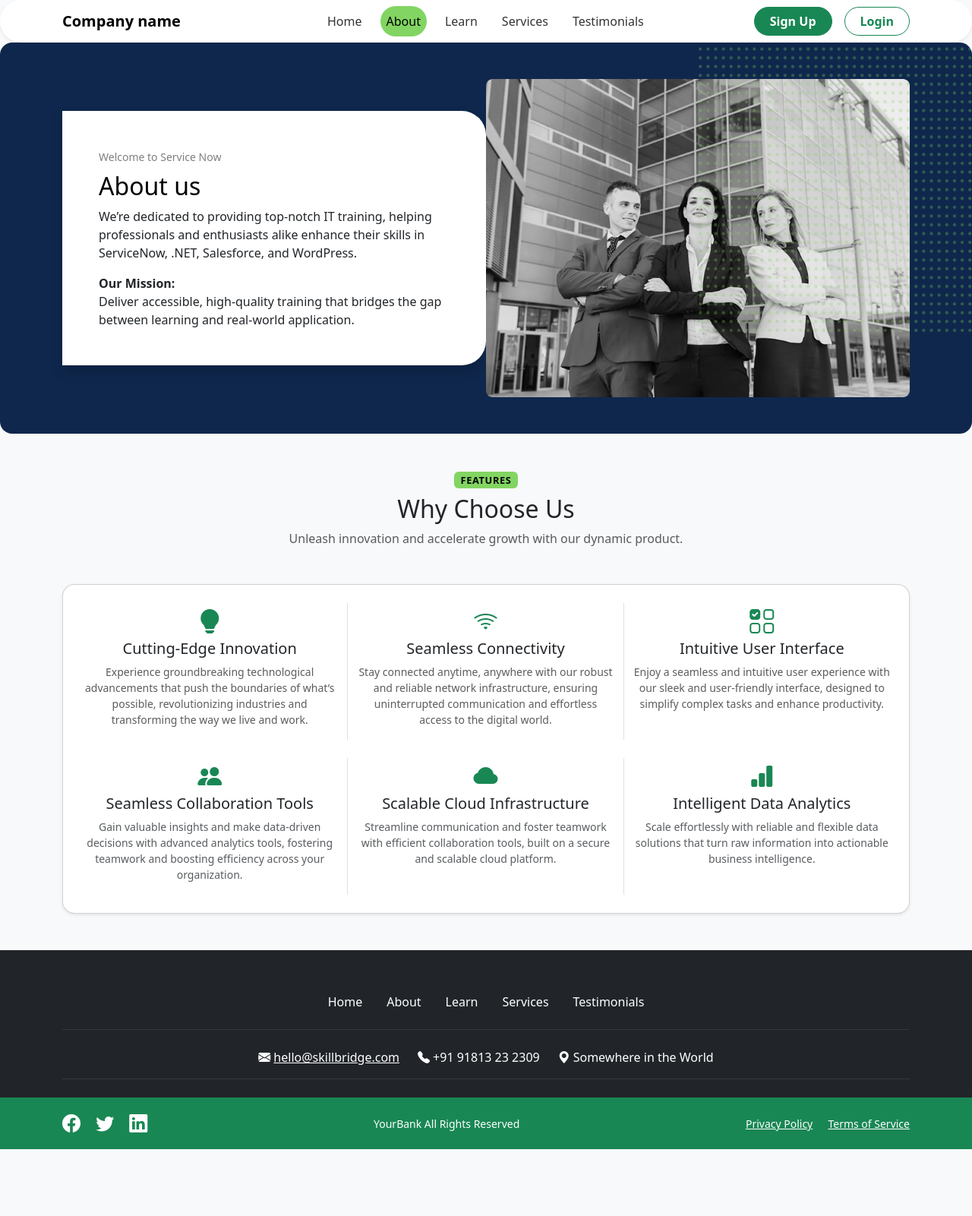
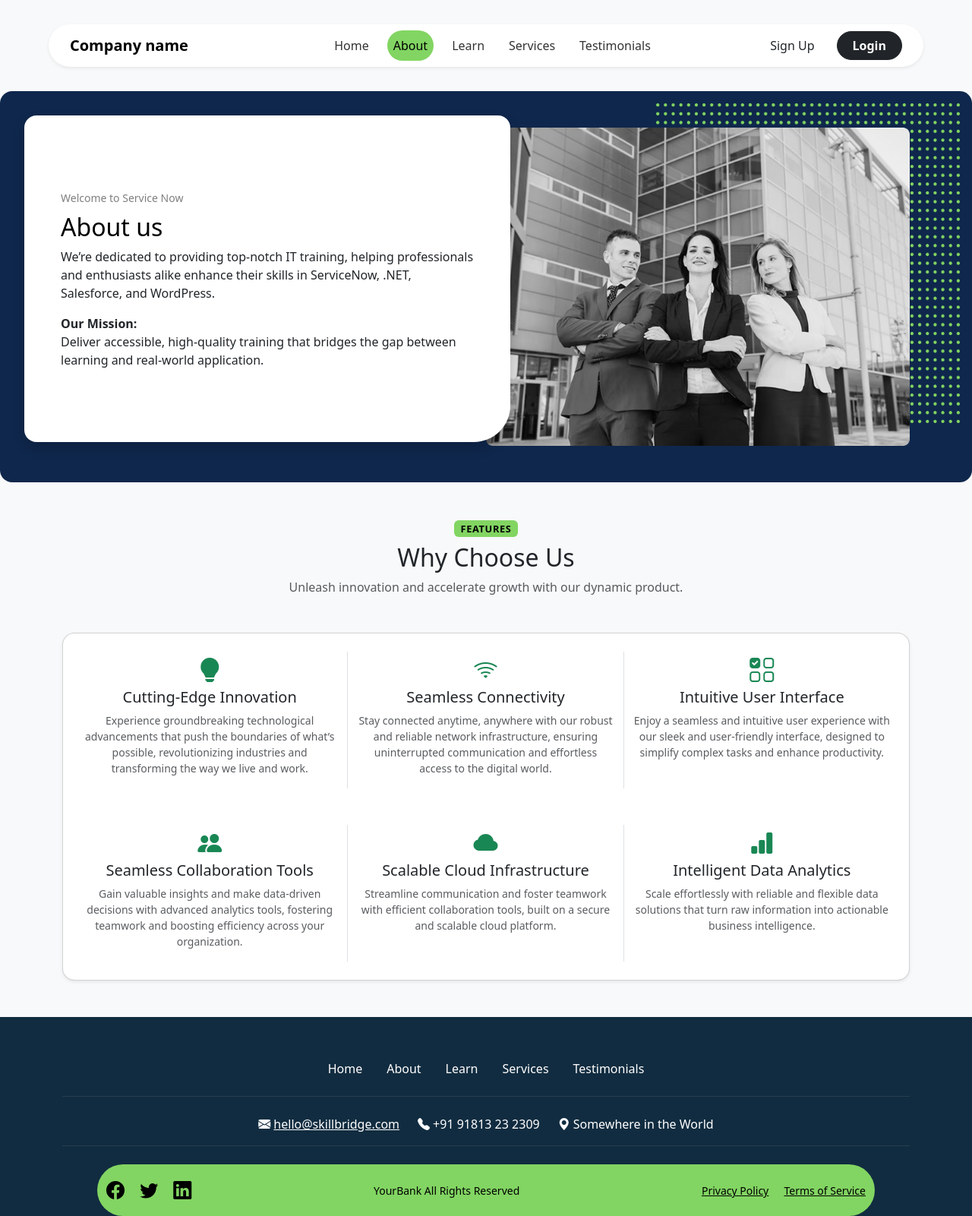
Before and after one commit to Lovesh1803/ServiceNowPortfWeb, a Django app: page /about/ in a window 1280 px wide. Shown: the whole page at 76% size. Before the commit the page ends 1513 px from the top, so only its background shows below. Run offline with Django 5.2, Linux system fonts and the light colour scheme.

Commit message:
UI fixes.

```diff
--- a/servicenowport/core/templates/core/about.html
+++ b/servicenowport/core/templates/core/about.html
@@ -16,26 +16,31 @@
   /* Pattern dots top-right */
   .pattern-dots {
     position: absolute;
-    top: 10px;
-    right: 10px;
+    top: 1rem;
+    right: 1rem;
     width: 400px;
-    opacity: .3;
-    transform: translate(50px, -50px);
+    z-index: 1;
+  }
+
+  .about-panel-cont{
+    position: absolute; left: 2rem; top: 2rem; z-index: 3;
+
   }
 
   /* White text panel (left) with only right corners rounded */
   .about-panel {
     background: #fff;
-    border-top-right-radius: 2rem;
-    border-bottom-right-radius: 2rem;
-    border-top-left-radius: 0;
-    border-bottom-left-radius: 0;
-    padding: 3rem;
+    border-top-right-radius: 1rem;
+    border-bottom-right-radius: 3rem;
+    border-top-left-radius: 1rem;
+    border-bottom-left-radius: 1rem;
+    padding: 6rem 3rem;
   }
 
   /* Ensure image covers the right half */
   #about-hero .col-image {
     padding: 0;
+    z-index: 2;
   }
   #about-hero .col-image img {
     display: block;
@@ -72,9 +77,9 @@
   <img src="{% static 'images/pattern-dots.png' %}" alt="" class="pattern-dots" />
 
   <div class="container">
-    <div class="row g-0 align-items-center">
+    <div class="row g-0 align-items-center" style="justify-content: flex-end;">
       <!-- Text panel -->
-      <div class="col-md-6">
+      <div class="col-md-6 about-panel-cont">
         <div class="about-panel shadow">
           <small class="text-black-50">Welcome to Service Now</small>
           <h2 class="mt-2 text-black">About us</h2>
@@ -108,7 +113,7 @@
 
   <div class="container">
     <div class="card p-4 shadow-sm">
-      <div class="row text-center gy-4">
+      <div class="row text-center gy-5">
         {% for feature in features_list %}
         <div class="col-md-4 feature-col">
           <i class="bi {{ feature.icon }} text-success fs-2 mb-2"></i>
--- a/servicenowport/templates/base.html
+++ b/servicenowport/templates/base.html
@@ -28,16 +28,17 @@
       .navbar-custom {
         background: #fff;
         border-radius: 50px;
-  padding: .5rem 1rem;
+        padding: 0.5rem 1rem;
+        margin: 2rem 4rem;
       }
       .navbar-custom .navbar-nav {
         gap: 1rem;
       }
       .navbar-custom .nav-link {
         color: #333;
-  padding: .5rem 2rem;
+        padding: 0.5rem 2rem;
         border-radius: 40px;
-  transition: background-color .2s, color .2s;
+        transition: background-color 0.2s, color 0.2s;
       }
       .navbar-custom .nav-link:hover {
         background: #e6f9ee;
@@ -49,9 +50,8 @@
       .navbar-custom .btn-pill {
         border-radius: 50px;
         font-weight: 600;
-  padding: .375rem 1.25rem;
+        padding: 0.375rem 1.25rem;
       }
-
 
       /* Optional extra styling */
       #hero {
@@ -111,18 +111,29 @@
     </style>
   </head>
   <script src="//cdnjs.cloudflare.com/ajax/libs/highlight.js/11.7.0/highlight.min.js"></script>
-    <script>hljs.highlightAll();</script>
+  <script>
+    hljs.highlightAll();
+  </script>
   <body class="d-flex flex-column min-vh-100 bg-light">
     <nav class="navbar navbar-expand-lg navbar-custom shadow-sm py-2">
       <div class="container">
+        <a class="navbar-brand fw-bold me-5" href="{% url 'home' %}"
+          >Company name</a
+        >
 
-    <a class="navbar-brand fw-bold me-5" href="{% url 'home' %}">Company name</a>
-
-    <button class="navbar-toggler" type="button" data-bs-toggle="collapse" data-bs-target="#navmenu">
+        <button
+          class="navbar-toggler"
+          type="button"
+          data-bs-toggle="collapse"
+          data-bs-target="#navmenu"
+        >
           <span class="navbar-toggler-icon"></span>
         </button>
 
-    <div class="collapse navbar-collapse justify-content-center" id="navmenu">
+        <div
+          class="collapse navbar-collapse justify-content-center"
+          id="navmenu"
+        >
           <ul class="navbar-nav">
             <li class="nav-item">
               <a
@@ -165,14 +176,16 @@
         </div>
 
         <div class="d-flex align-items-center">
-      <a href="{% url 'sign_up' %}" class="btn btn-success btn-pill me-3">Sign Up</a>
+          <a href="{% url 'sign_up' %}" class="btn me-3">Sign Up</a>
           {% if user.is_authenticated %}
           <form method="post" action="{% url 'sign_out' %}">
             {% csrf_token %}
-        <button type="submit" class="btn btn-outline-danger btn-pill">Logout</button>
+            <button type="submit" class="btn btn-outline-danger btn-pill">
+              Logout
+            </button>
           </form>
           {% else %}
-      <a href="{% url 'sign_in' %}" class="btn btn-outline-success btn-pill">Login</a>
+          <a href="{% url 'sign_in' %}" class="btn btn-dark btn-pill">Login</a>
           {% endif %}
         </div>
       </div>
@@ -183,24 +196,44 @@
     <!-- Footer -->
     <footer class="mt-auto">
       <!-- Dark section -->
-  <div class="bg-dark text-white pt-5 pb-4">
+      <div class="text-white pt-5 pb-4" style="background-color: #112C40;">
         <div class="container text-center">
           <!-- Nav links -->
           <ul class="nav justify-content-center mb-3">
-        <li class="nav-item"><a class="nav-link text-white" href="{% url 'home' %}">Home</a></li>
-        <li class="nav-item"><a class="nav-link text-white" href="{% url 'about' %}">About</a></li>
-        <li class="nav-item"><a class="nav-link text-white" href="{% url 'blog:list' %}">Learn</a></li>
-        <li class="nav-item"><a class="nav-link text-white" href="{% url 'services' %}">Services</a></li>
-        <li class="nav-item"><a class="nav-link text-white" href="{% url 'testimonial:all' %}">Testimonials</a></li>
+            <li class="nav-item">
+              <a class="nav-link text-white" href="{% url 'home' %}">Home</a>
+            </li>
+            <li class="nav-item">
+              <a class="nav-link text-white" href="{% url 'about' %}">About</a>
+            </li>
+            <li class="nav-item">
+              <a class="nav-link text-white" href="{% url 'blog:list' %}"
+                >Learn</a
+              >
+            </li>
+            <li class="nav-item">
+              <a class="nav-link text-white" href="{% url 'services' %}"
+                >Services</a
+              >
+            </li>
+            <li class="nav-item">
+              <a class="nav-link text-white" href="{% url 'testimonial:all' %}"
+                >Testimonials</a
+              >
+            </li>
           </ul>
 
-      <hr class="border-secondary mb-4">
+          <hr class="border-secondary mb-4" />
 
           <!-- Contact info with icons -->
-      <p class="mb-3 d-flex justify-content-center align-items-center flex-wrap gap-4">
+          <p
+            class="mb-3 d-flex justify-content-center align-items-center flex-wrap gap-4"
+          >
             <span class="d-flex align-items-center gap-1">
               <i class="bi bi-envelope-fill"></i>
-          <a href="mailto:hello@skillbridge.com" class="text-white">hello@skillbridge.com</a>
+              <a href="mailto:hello@skillbridge.com" class="text-white"
+                >hello@skillbridge.com</a
+              >
             </span>
             <span class="d-flex align-items-center gap-1">
               <i class="bi bi-telephone-fill"></i>
@@ -212,34 +245,44 @@
             </span>
           </p>
 
-      <hr class="border-secondary mb-0">
+          <hr class="border-secondary mb-0" />
         </div>
       </div>
 
       <!-- Green pill bottom bar -->
-  <div class="bg-success py-3">
-    <div class="container d-flex flex-column flex-md-row justify-content-between align-items-center">
+       <div class="d-flex justify-content-center align-items-center" style="background-color: #112C40;">
+
+      <div class="py-3 rounded-pill" style="background-color: #82d562; width: 80vw;">
+        <div
+          class="container d-flex flex-column flex-md-row justify-content-between align-items-center"
+        >
           <!-- Social icons -->
           <div class="mb-3 mb-md-0">
-        <a href="#" class="text-white fs-4 me-3"><i class="bi bi-facebook"></i></a>
-        <a href="#" class="text-white fs-4 me-3"><i class="bi bi-twitter"></i></a>
-        <a href="#" class="text-white fs-4"><i class="bi bi-linkedin"></i></a>
+            <a href="#" class="text-black fs-4 me-3"
+              ><i class="bi bi-facebook"></i
+            ></a>
+            <a href="#" class="text-black fs-4 me-3"
+              ><i class="bi bi-twitter"></i
+            ></a>
+            <a href="#" class="text-black fs-4"
+              ><i class="bi bi-linkedin"></i
+            ></a>
           </div>
 
           <!-- Center text -->
           <div>
-        <small class="text-white">YourBank All Rights Reserved</small>
+            <small class="text-black">YourBank All Rights Reserved</small>
           </div>
 
           <!-- Policy links -->
           <div class="mt-3 mt-md-0">
-        <a href="#" class="text-white me-3 small">Privacy Policy</a>
-        <a href="#" class="text-white small">Terms of Service</a>
+            <a href="#" class="text-black me-3 small">Privacy Policy</a>
+            <a href="#" class="text-black small">Terms of Service</a>
+          </div>
         </div>
       </div>
        </div>
     </footer>
-
 
     <!-- Bootstrap JS Bundle -->
     <script src="https://cdn.jsdelivr.net/npm/bootstrap@5.3.3/dist/js/bootstrap.bundle.min.js"></script>
--- a/servicenowport/templates/forgot_password.html
+++ b/servicenowport/templates/forgot_password.html
@@ -21,7 +21,7 @@
                 {% endif %}
               </div>
             {% endfor %}
-            <button type="submit" class="btn btn-success btn-pill w-100">Done</button>
+            <button type="submit" class="btn btn-pill w-100" style="background-color: #82d562;">Done</button>
           </form>
           <p class="mt-3 mb-0 small">
             Go back to
--- a/servicenowport/templates/sign_in.html
+++ b/servicenowport/templates/sign_in.html
@@ -21,7 +21,7 @@
                 {% endif %}
               </div>
             {% endfor %}
-            <button type="submit" class="btn btn-success btn-pill w-100">Get started</button>
+            <button type="submit" class="btn btn-pill w-100" style="background-color: #82d562;">Get started</button>
           </form>
           <p class="mt-3 mb-0 small">
             Don’t have an account?
--- a/servicenowport/templates/sign_up.html
+++ b/servicenowport/templates/sign_up.html
@@ -26,7 +26,7 @@
             {% endfor %}
 
             <button type="submit"
-                    class="btn btn-success btn-pill w-100">
+                    class="btn btn-pill w-100" style="background-color: #82d562;">
               Get started
             </button>
           </form>
--- a/servicenowport/testimonial/templates/testimonial/testimonials.html
+++ b/servicenowport/testimonial/templates/testimonial/testimonials.html
@@ -62,7 +62,7 @@ Testimonials
     {% if has_next %}
     <div class="text-center mt-4">
       <a href="?page={{ next_page }}" class="btn btn-success btn-pill">
-        Show More
+        See More
       </a>
     </div>
     {% endif %}
```
Also changed, not shown: servicenowport/core/templates/core/home.html (+4 -5 lines). Lines whose indentation alone changed are shown as unchanged.
